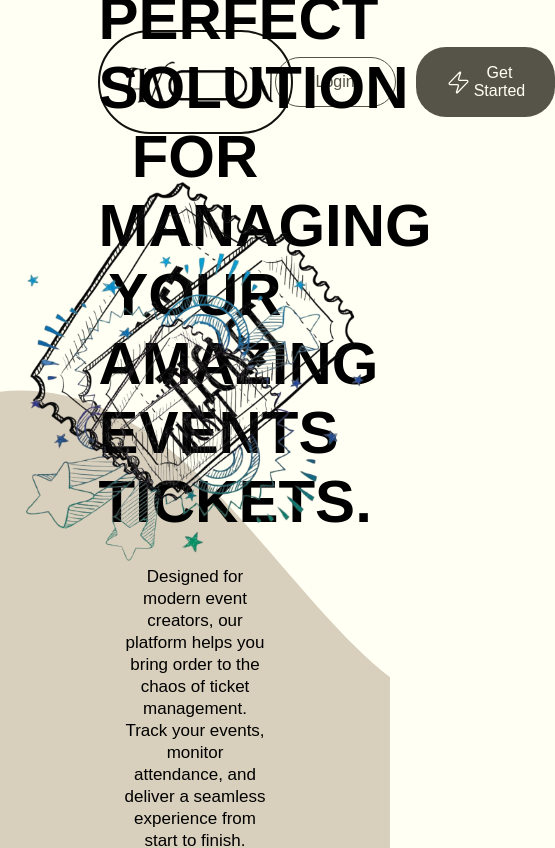
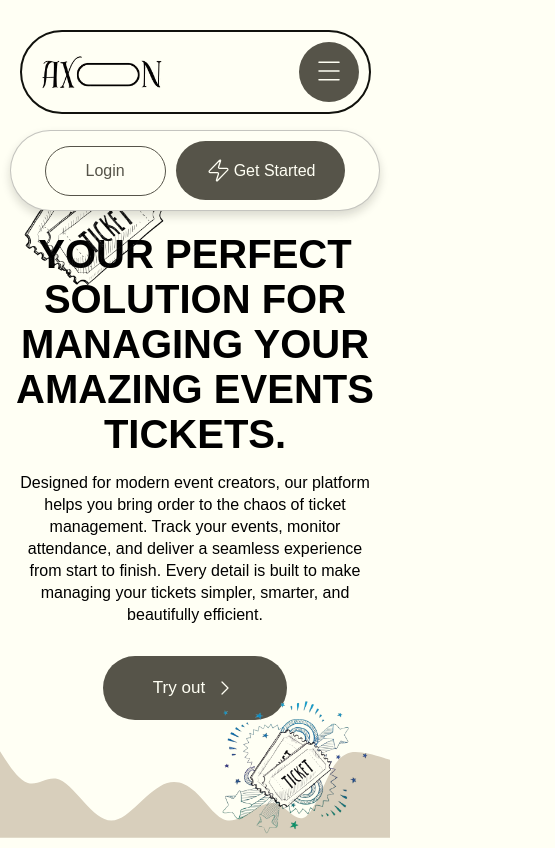
Before and after one commit to Jaycode01/axon, a React (Vite) app: page / in a window 390 px wide. Shown: the top 848 px of the page, 555 px wide, since content can reach past the window. Built offline with nearby package versions, Linux system fonts and the light colour scheme; a web font is replaced by a local one.

Commit message:
milestone three: worked on landing page responsiveness

```diff
--- a/src/components/common/hero.css
+++ b/src/components/common/hero.css
@@ -13,7 +13,6 @@
   position: relative;
   background-color: inherit;
   width: 100%;
-  background-size: cover;
   height: calc(100vh - 120px);
   margin: 0 auto;
   padding: 5% 30px;
@@ -96,3 +95,36 @@
   top: 100px;
   width: 350px;
 }
+
+@media (max-width: 768px) {
+  .hero {
+    padding: 0;
+    background-size: contain;
+  }
+
+  .text_section {
+    width: 100%;
+  }
+
+  .heading {
+    width: 95%;
+    font-size: 40px;
+  }
+
+  .description {
+    width: 90%;
+    font-size: 16px;
+    margin-top: 15px;
+  }
+
+  .ticket {
+    width: 150px;
+    height: 150px;
+  }
+
+  .ticket_glow {
+    width: 150px;
+    height: 150px;
+    top: 80%;
+  }
+}
--- a/src/components/layout/navbar.css
+++ b/src/components/layout/navbar.css
@@ -16,7 +16,7 @@ nav img {
   height: auto;
 }
 
-.cta {
+nav .cta {
   display: flex;
   flex-direction: row;
   align-items: center;
@@ -65,3 +65,54 @@ nav img {
   height: 25px;
   width: 25px;
 }
+
+.menu {
+  background-color: #565449;
+  height: 60px;
+  width: 60px;
+  cursor: pointer;
+  border: none;
+  padding: 10px;
+  display: none;
+  border-radius: 50%;
+}
+
+.menu img {
+  width: 30px;
+  cursor: pointer;
+  margin: 0 auto;
+  height: 30px;
+}
+
+/* Responsiveness */
+@media (max-width: 768px) {
+  nav {
+    width: 90%;
+    padding: 10px 10px 10px 20px;
+  }
+
+  nav img {
+    width: 120px;
+  }
+
+  nav .cta {
+    gap: 10px;
+    position: absolute;
+    justify-content: center;
+    height: fit-content;
+    width: 95%;
+    left: 2.5%;
+    border-radius: 50px;
+    padding: 10px;
+    box-sizing: border-box;
+    border: 1px solid #80808077;
+    box-shadow: 0px 5px 10px #11120d28;
+    z-index: 10;
+    top: 130px;
+    background-color: #fffff4;
+  }
+
+  .menu {
+    display: block;
+  }
+}
--- a/src/components/layout/navbar.jsx
+++ b/src/components/layout/navbar.jsx
@@ -1,9 +1,13 @@
+import { useState } from "react";
 import "./navbar.css";
 
 function Navbar() {
+  const [menu, setmenu] = useState(true);
+
   return (
     <nav>
       <img src="assets/axon.png" alt="axon logo" />
+      {menu && (
         <div className="cta">
           <button type="button" className="login_btn">
             Login
@@ -13,6 +17,10 @@ function Navbar() {
             Get Started
           </button>
         </div>
+      )}
+      <button className="menu" onClick={() => setmenu(!menu)}>
+        <img src="assets/bars.svg" alt="menu" />
+      </button>
     </nav>
   );
 }
--- a/src/index.css
+++ b/src/index.css
@@ -12,5 +12,6 @@
 
 body {
   font-family: "Funnel Display", fantasy;
+  max-width: 100%;
   background: #fffff4;
 }
```
Also changed, not shown: public/assets/bars.svg (added). Lines whose indentation alone changed are shown as unchanged.
